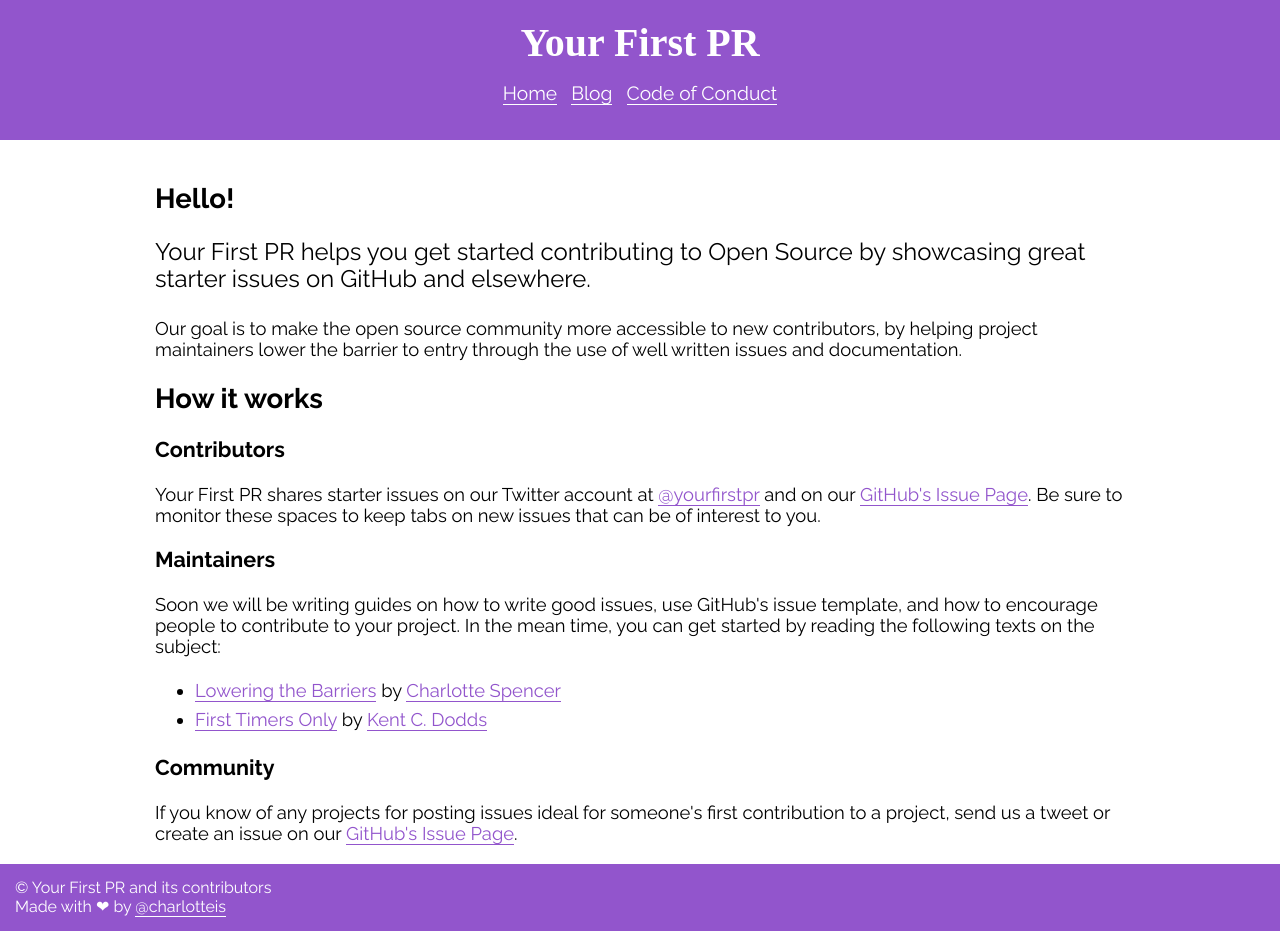
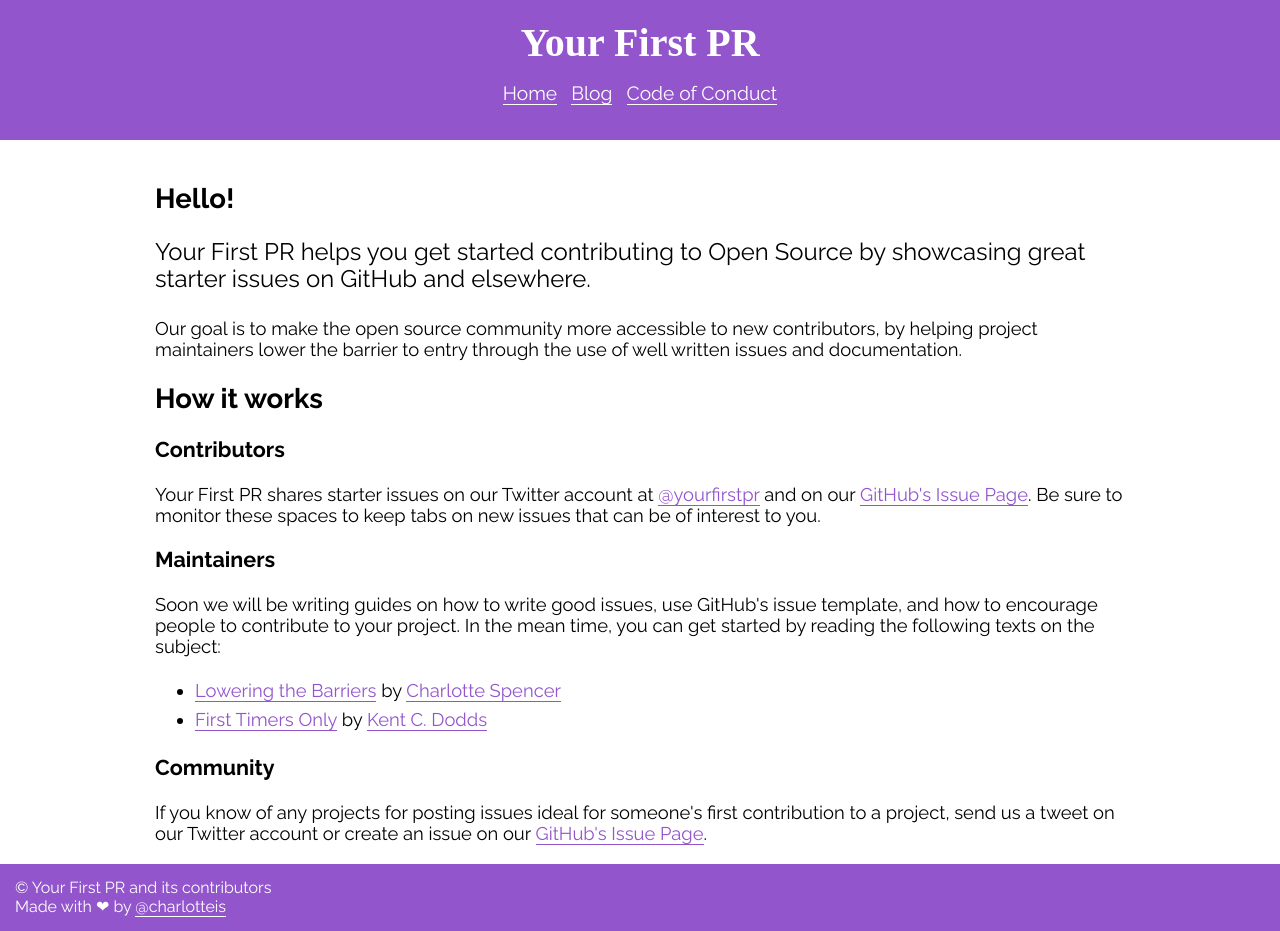
Before and after one commit to yourfirstpr/yourfirstpr.github.io, a Jekyll site: the page built from index.html, in a window 1280 px wide. Built offline with Jekyll 4.4.1, drawn with Linux system fonts in a browser that asks for light colours; nearby versions of some CDN libraries; some web fonts are replaced.

Commit message:
updated index.html

```diff
--- a/index.html
+++ b/index.html
@@ -32,6 +32,6 @@ title: Showcasing good starter issues
     </p>
     <h3>Community</h3>
       If you know of any projects for posting issues ideal for someone's first contribution
-      to a project, send us a tweet or create an issue on our
+      to a project, send us a tweet on our Twitter account or create an issue on our
       <a href='https://github.com/yourfirstpr/yourfirstpr.github.io/issues'>GitHub's Issue Page</a>.
   </section>
```
